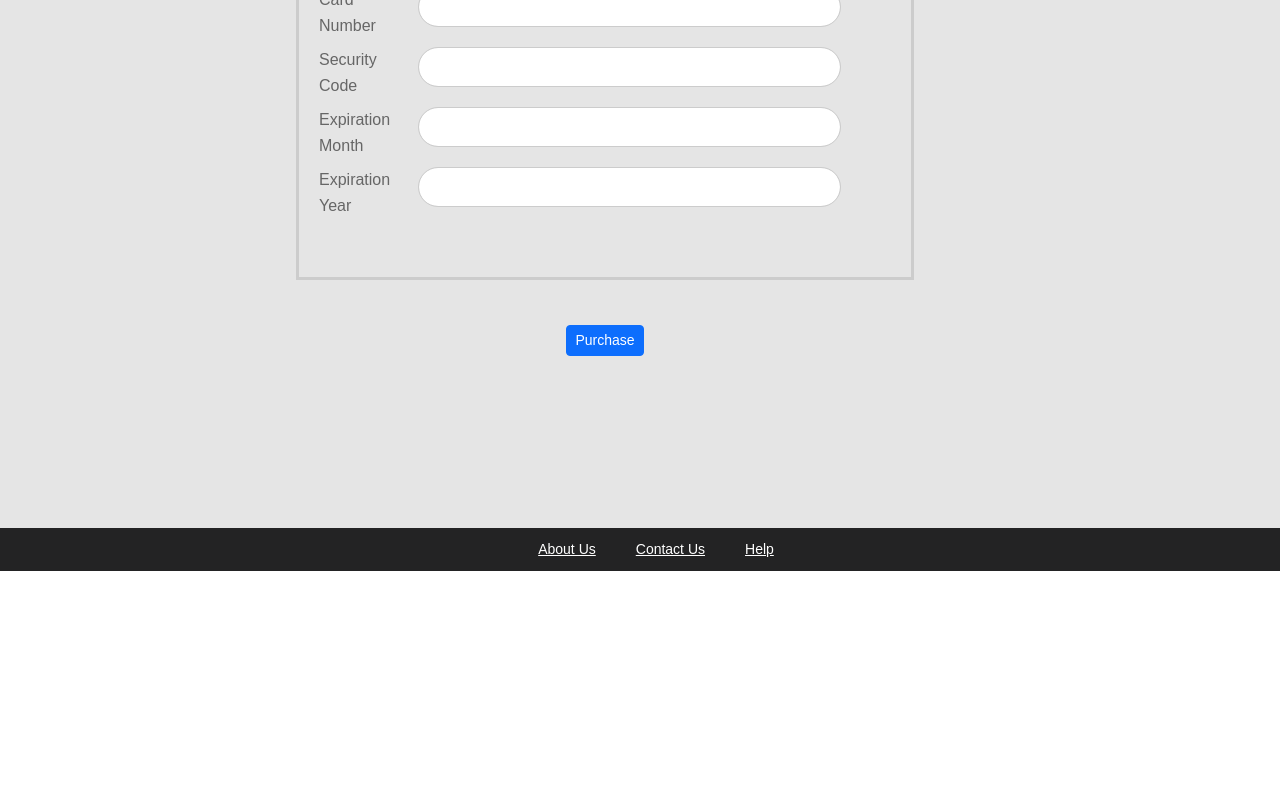
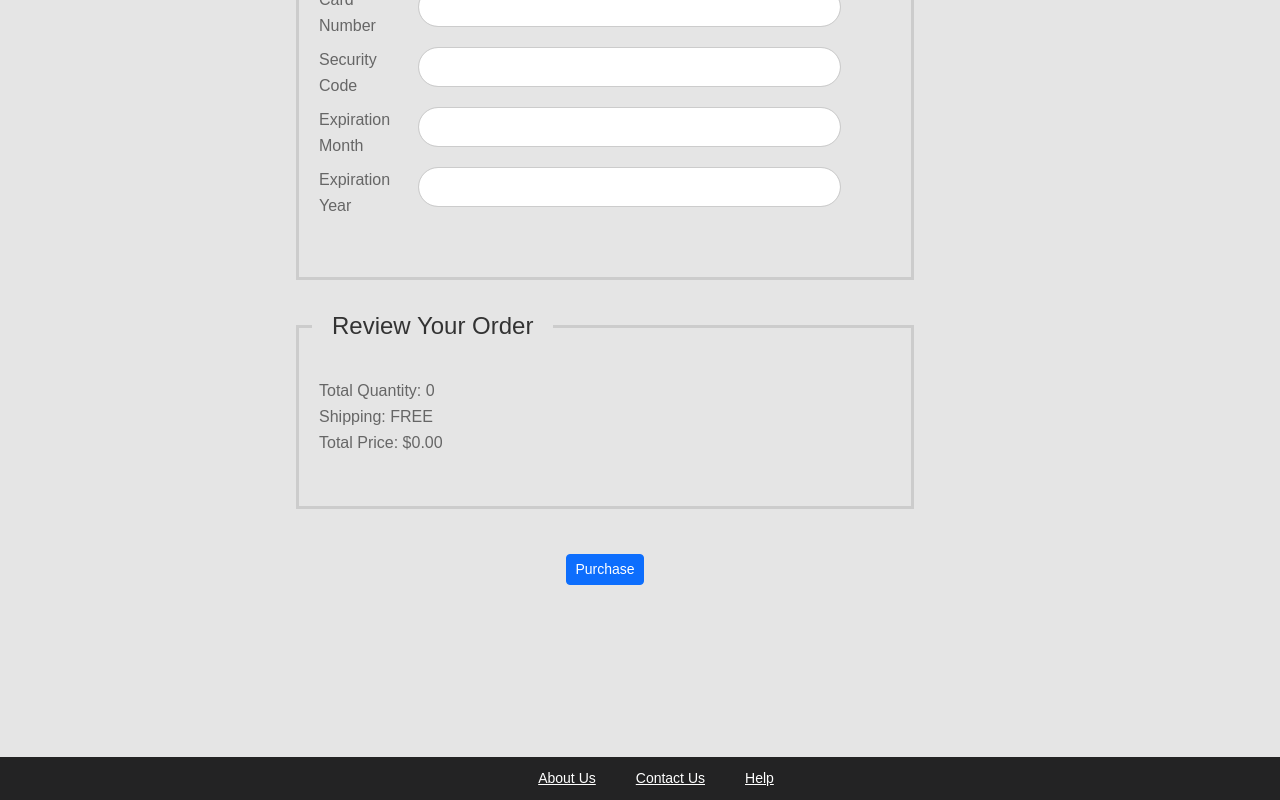
Before and after one commit to Starlla/angular-ecommerce, an Angular app: page /checkout in a window 1280 px wide. Shown: the part 1600-2400 px from the top of the page. Before the commit the page ends 2171 px from the top, so only its background shows below. Built offline with nearby package versions, Linux system fonts and the light colour scheme; no server answers.

Commit message:
add review your order area

```diff
--- a/src/app/components/checkout/checkout.component.html
+++ b/src/app/components/checkout/checkout.component.html
@@ -238,12 +238,12 @@
             </div>
 
             <!-- Order Details -->
-            <!-- <div class="form-area">
+            <div class="form-area">
               <h3>Review Your Order</h3>
               <p>Total Quantity: {{ totalQuantity }}</p>
               <p>Shipping: FREE</p>
               <p>Total Price: {{ totalPrice | currency:'USD' }}</p>
-            </div> -->
+            </div>
 
 
             <div class="text-center">
```
